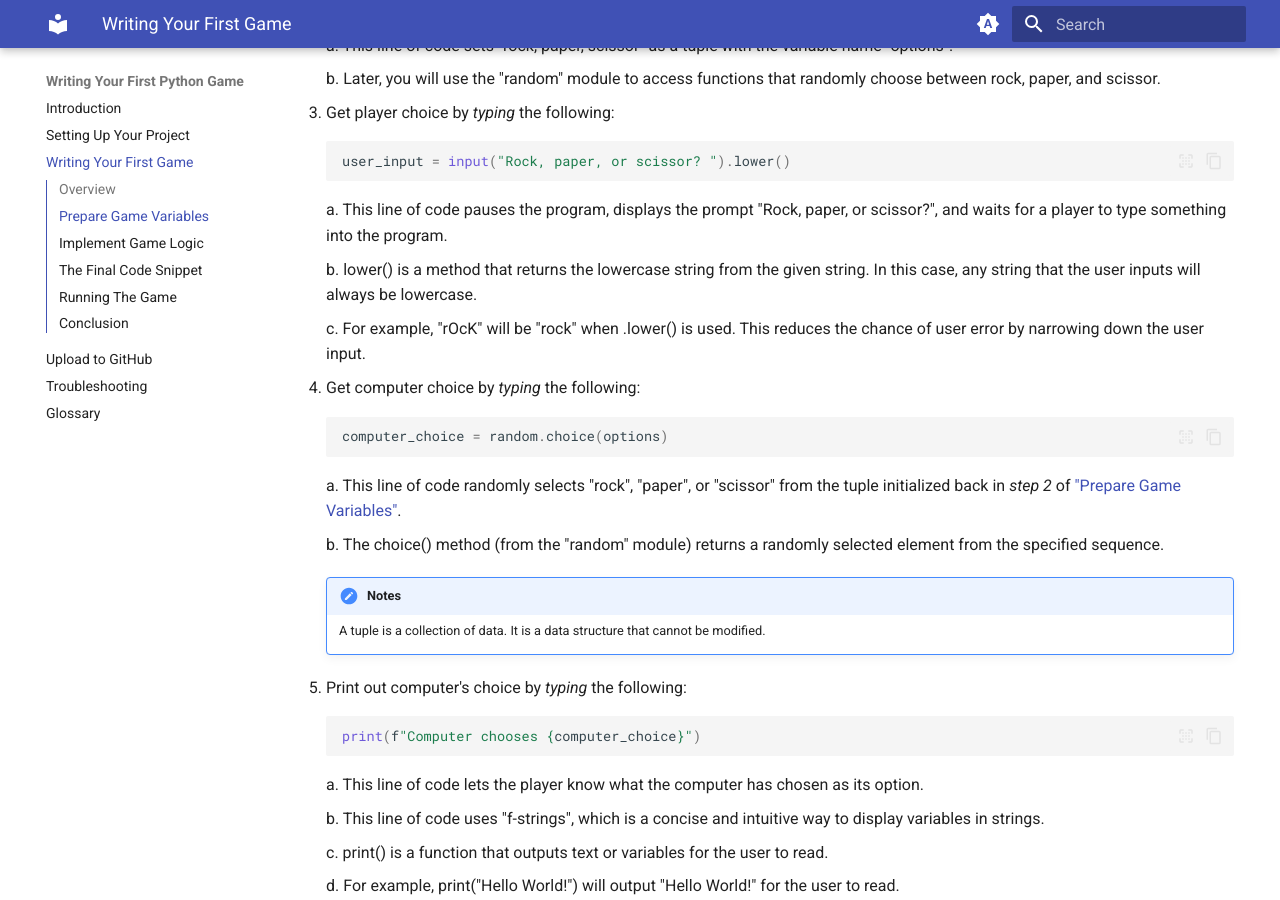
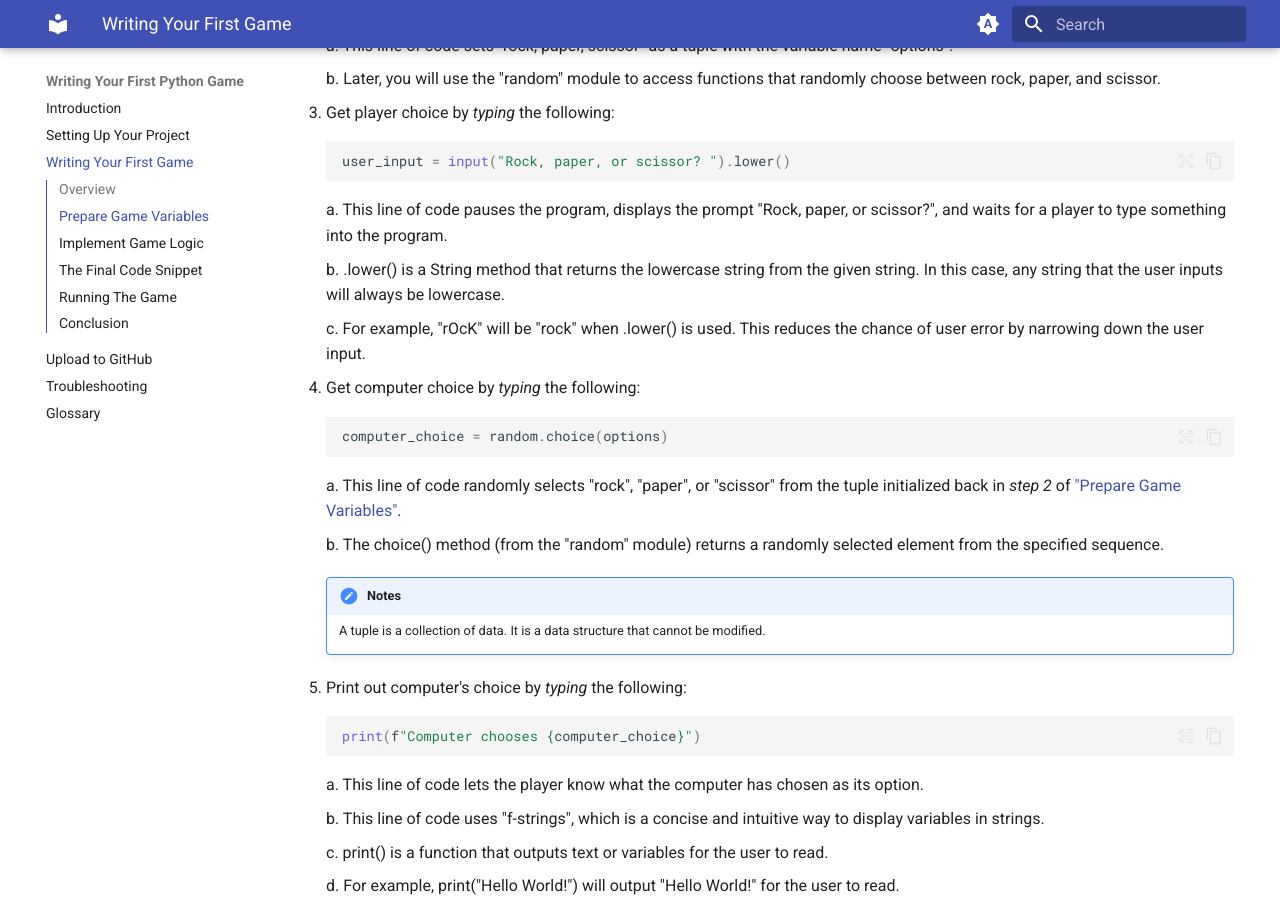
Before and after one commit to Beijzum/beijzum.github.io, an MkDocs documentation site: the page built from docs/Writing Your First Game.md, in a window 1280 px wide and 900 px high, scrolled down 1056 px. Built offline with MkDocs 1.6.1 and Material for MkDocs 9.7.7, drawn with Linux system fonts in a browser that asks for light colours; emoji names are drawn with the system emoji font; comment, search, counter and statistics services are not loaded; some of the changed text lies outside the part shown.

Commit message:
ADD small edits to coding

```diff
--- a/docs/Writing Your First Game.md
+++ b/docs/Writing Your First Game.md
@@ -50,7 +50,7 @@ This section will setup the variables that are needed for the game.
 
     a. This line of code pauses the program, displays the prompt "Rock, paper, or scissor?", and waits for a player to type something into the program.
 
-    b. lower() is a method that returns the lowercase string from the given string. In this case, any string that the user inputs will always be lowercase.
+    b. .lower() is a String method that returns the lowercase string from the given string. In this case, any string that the user inputs will always be lowercase.
 
     c. For example, "rOcK" will be "rock" when .lower() is used. This reduces the chance of user error by narrowing down the user input.
 
```
Also changed, not shown: other parts of docs/Writing Your First Game.md (+1 -1 lines).
